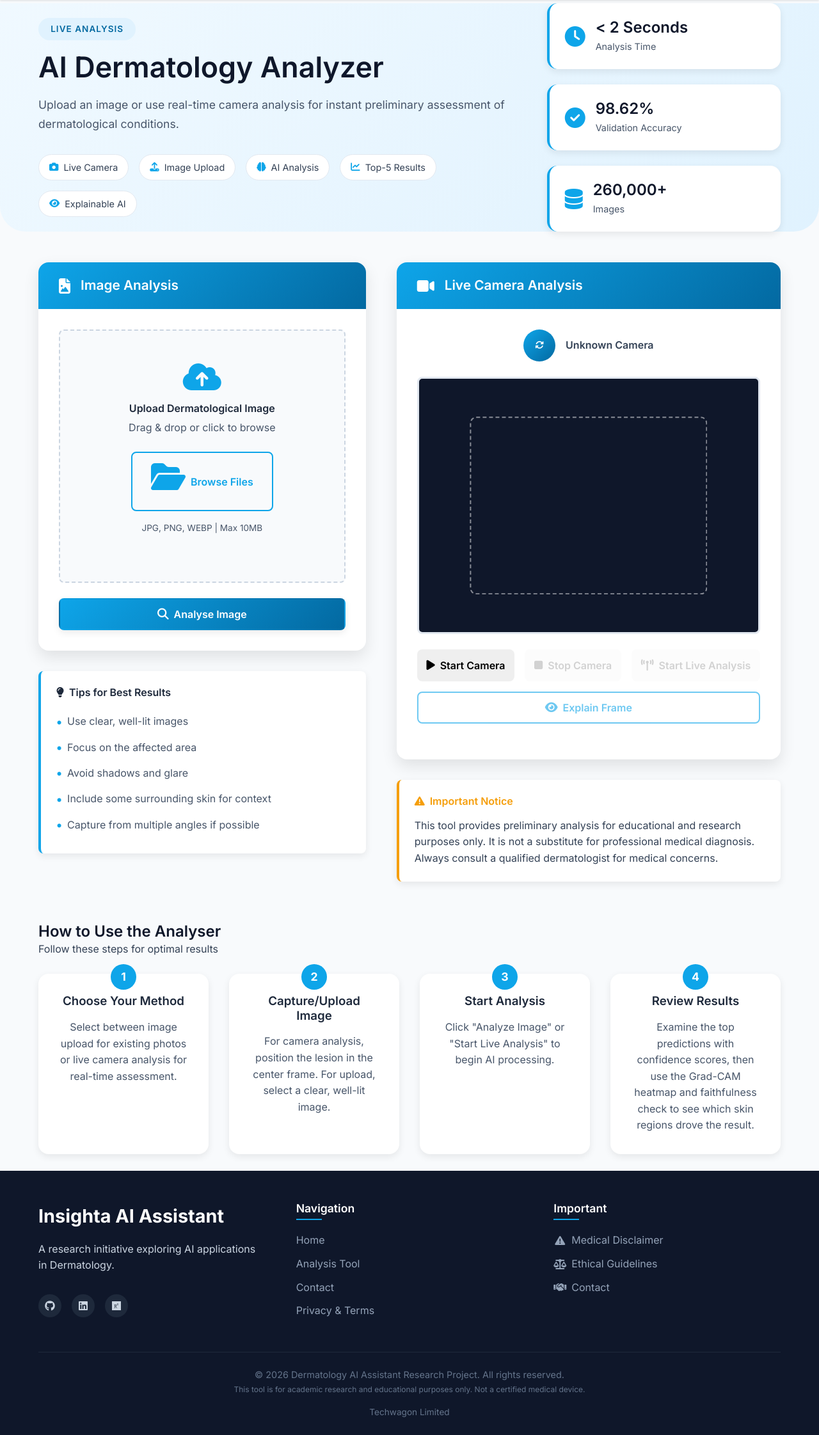
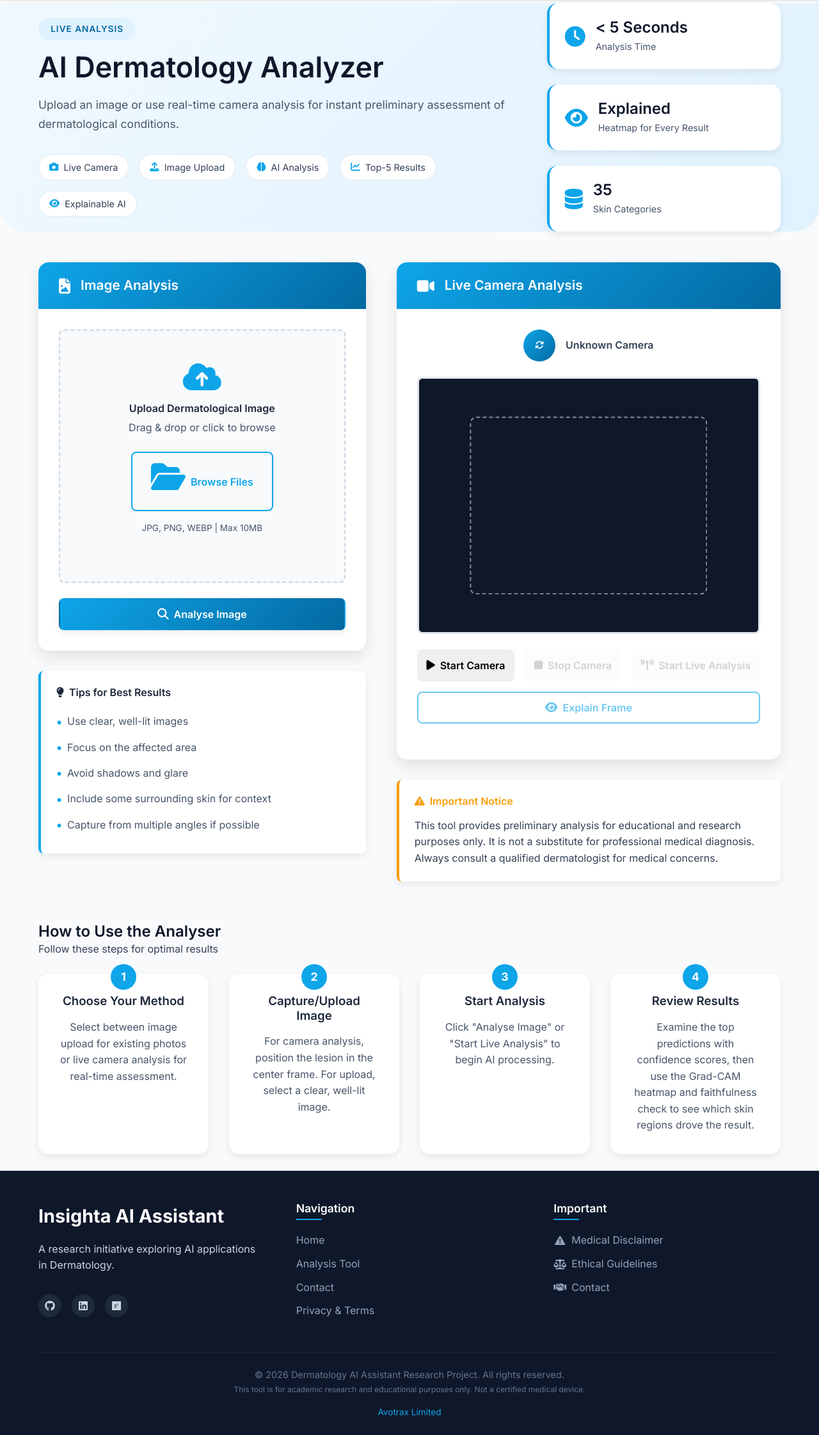
Before and after one commit to toppylawz/humandiseaserecognition, a Django app: page /analyzer/ in a window 1280 px wide. Shown: the part 75-2318 px from the top of the page at 64% size. Run offline with Django 4.2, Linux system fonts and the light colour scheme; some web fonts are replaced.

Commit message:
Simplify the explanation panel and correct site claims
- Use the Ultralytics transform for explanations so confidences match predictions exactly
- Show readable condition names and remove technical terms from the explanation panel
- Explain when hiding the highlighted area does not lower the confidence
- Fix duplicated numbering and label wrapping in the top-5 list
- Replace unsupported accuracy, image count and timing figures on the home and analyser pages
- Correct the privacy page on camera processing, cookies, contact data and server logs
- Add a performance statement to the limitations section
- Credit Avotrax Limited in the footer with a link to avotrax.co.uk

```diff
--- a/static/css/analyzer.css
+++ b/static/css/analyzer.css
@@ -500,16 +500,6 @@
     color: var(--gray-800);
 }
 
-.xai-sub-title {
-    font-size: 0.75rem;
-    font-weight: 600;
-    color: var(--secondary-color);
-    background: rgba(139, 92, 246, 0.1);
-    padding: 0.15rem 0.5rem;
-    border-radius: 999px;
-    margin-left: 0.35rem;
-    vertical-align: middle;
-}
 
 .xai-toggle {
     display: inline-flex;
@@ -534,8 +524,7 @@
 }
 
 .xai-intro,
-.xai-method-help,
-.xai-concentration {
+.xai-agreement {
     color: var(--gray-600);
     font-size: 0.92rem;
     margin: 0.5rem 0 1rem;
@@ -681,10 +670,6 @@
     font-style: italic;
 }
 
-.xai-method-help {
-    font-size: 0.82rem;
-    margin-top: 0.75rem;
-}
 
 @media (max-width: 576px) {
     .xai-faith-grid {
--- a/static/js/analyzer.js
+++ b/static/js/analyzer.js
@@ -53,6 +53,49 @@ class ToastSystem {
 
         return toast;
     }
+}
+
+// Readable names for the model's class labels
+const CLASS_DISPLAY_NAMES = {
+    'Acne And Rosacea Photos': 'Acne and rosacea',
+    'Actinic Keratosis Basal Cell Carcinoma And Other Malignant Lesions': 'Actinic keratosis, basal cell carcinoma and other malignant lesions',
+    'Atopic Dermatitis Photos': 'Atopic dermatitis',
+    'Ba  Cellulitis': 'Cellulitis (bacterial)',
+    'Ba Impetigo': 'Impetigo (bacterial)',
+    'Benign': 'Benign lesion',
+    'Bullous Disease Photos': 'Bullous disease',
+    'Cellulitis Impetigo And Other Bacterial Infections': 'Cellulitis, impetigo and other bacterial infections',
+    'Eczema Photos': 'Eczema',
+    'Exanthems And Drug Eruptions': 'Exanthems and drug eruptions',
+    'Fu Athlete Foot': "Athlete's foot (fungal)",
+    'Fu Nail Fungus': 'Nail fungus',
+    'Fu Ringworm': 'Ringworm (fungal)',
+    'Hair Loss Photos Alopecia And Other Hair Diseases': 'Hair loss, alopecia and other hair diseases',
+    'Heathy': 'Healthy skin',
+    'Herpes Hpv And Other Stds Photos': 'Herpes, HPV and other STIs',
+    'Light Diseases And Disorders Of Pigmentation': 'Light-related and pigmentation disorders',
+    'Lupus And Other Connective Tissue Diseases': 'Lupus and other connective tissue diseases',
+    'Malignant': 'Malignant lesion',
+    'Melanoma Skin Cancer Nevi And Moles': 'Melanoma, skin cancer, naevi and moles',
+    'Nail Fungus And Other Nail Disease': 'Nail fungus and other nail diseases',
+    'Pa Cutaneous Larva Migrans': 'Cutaneous larva migrans (parasitic)',
+    'Poison Ivy Photos And Other Contact Dermatitis': 'Poison ivy and other contact dermatitis',
+    'Psoriasis Pictures Lichen Planus And Related Diseases': 'Psoriasis, lichen planus and related diseases',
+    'Rashes': 'Rashes',
+    'Scabies Lyme Disease And Other Infestations And Bites': 'Scabies, Lyme disease and other infestations and bites',
+    'Seborrheic Keratoses And Other Benign Tumors': 'Seborrhoeic keratoses and other benign tumours',
+    'Systemic Disease': 'Systemic disease',
+    'Tinea Ringworm Candidiasis And Other Fungal Infections': 'Tinea, ringworm, candidiasis and other fungal infections',
+    'Urticaria Hives': 'Urticaria (hives)',
+    'Vascular Tumors': 'Vascular tumours',
+    'Vasculitis Photos': 'Vasculitis',
+    'Vi Chickenpox': 'Chickenpox (viral)',
+    'Vi Shingles': 'Shingles (viral)',
+    'Warts Molluscum And Other Viral Infections': 'Warts, molluscum and other viral infections'
+};
+
+function displayName(label) {
+    return CLASS_DISPLAY_NAMES[label] || label;
 }
 
 // Camera Manager with Front Camera Default and Better Mobile Support
@@ -682,7 +725,7 @@ class DermatologyAIApp {
         }
 
         // Show loading state
-        this.setButtonLoading(this.btnPredictUpload, true, '<i class="fas fa-spinner fa-spin"></i> Analyzing...');
+        this.setButtonLoading(this.btnPredictUpload, true, '<i class="fas fa-spinner fa-spin"></i> Analysing...');
 
         const formData = new FormData();
         formData.append("image", this.currentFile);
@@ -723,7 +766,7 @@ class DermatologyAIApp {
             this.showErrorResult(error.message, this.uploadResult);
             ToastSystem.show('Error: ' + error.message, 'error', 4000);
         } finally {
-            this.setButtonLoading(this.btnPredictUpload, false, '<i class="fas fa-search"></i> Analyze Image');
+            this.setButtonLoading(this.btnPredictUpload, false, '<i class="fas fa-search"></i> Analyse Image');
         }
     }
 
@@ -782,7 +825,7 @@ class DermatologyAIApp {
                 </h4>
                 <div style="background: #e8f5e9; padding: 20px; border-radius: 10px; border-left: 4px solid #4caf50;">
                     <div style="display: flex; justify-content: space-between; align-items: center; margin-bottom: 10px;">
-                        <span style="font-size: 1.1rem; font-weight: 600; color: #2e7d32;">${top1.label}</span>
+                        <span style="font-size: 1.1rem; font-weight: 600; color: #2e7d32;">${displayName(top1.label)}</span>
                         <span style="font-size: 1.3rem; font-weight: 700; color: #1b5e20;">${confPct}%</span>
                     </div>
                     <div class="confidence-meter">
@@ -799,10 +842,10 @@ class DermatologyAIApp {
             html += `
                 <div>
                     <h4 style="color: #2c3e50; margin-bottom: 15px;">
-                        <i class="fas fa-list-ol"></i> Differential Diagnosis (Top ${topPredictions.length})
+                        <i class="fas fa-list-ol"></i> Most Likely Conditions (Top ${topPredictions.length})
                     </h4>
                     <div style="background: #f5f5f5; padding: 20px; border-radius: 10px;">
-                        <ol style="margin: 0; padding-left: 20px;">
+                        <ol style="margin: 0; padding-left: 0; list-style: none;">
             `;
 
             topPredictions.forEach((x, index) => {
@@ -810,14 +853,14 @@ class DermatologyAIApp {
                 const barWidth = Math.min(percentage, 100);
                 html += `
                     <li style="margin-bottom: 15px; padding-bottom: 15px; border-bottom: ${index === topPredictions.length - 1 ? 'none' : '1px solid #e0e0e0'};">
-                        <div style="display: flex; justify-content: space-between; margin-bottom: 5px;">
+                        <div style="display: flex; justify-content: space-between; align-items: flex-start; gap: 12px; margin-bottom: 5px;">
                             <span style="font-weight: 600; color: #37474f;">
                                 <span style="display: inline-block; width: 24px; height: 24px; background: #3498db; color: white; border-radius: 50%; text-align: center; line-height: 24px; margin-right: 10px; font-size: 0.9rem;">
                                     ${index + 1}
                                 </span>
-                                ${x.label}
+                                ${displayName(x.label)}
                             </span>
-                            <span style="font-weight: 700; color: #455a64;">${percentage}%</span>
+                            <span style="font-weight: 700; color: #455a64; flex-shrink: 0;">${percentage}%</span>
                         </div>
                         <div class="confidence-meter">
                             <div class="confidence-fill" style="width: ${barWidth}%; background: linear-gradient(90deg, rgba(52, 152, 219, 0.8) 0%, rgba(41, 128, 185, 0.8) 100%);"></div>
@@ -829,7 +872,7 @@ class DermatologyAIApp {
             html += `
                         </ol>
                         <p style="color: #546e7a; margin-top: 15px; font-size: 0.9rem; font-style: italic;">
-                            <i class="fas fa-info-circle"></i> Differential diagnoses listed by confidence level.
+                            <i class="fas fa-info-circle"></i> Listed by model confidence. This is not a diagnosis.
                         </p>
                     </div>
                 </div>
@@ -856,32 +899,40 @@ class DermatologyAIApp {
     renderXaiPanel(xai) {
         const pct = (v) => (v * 100).toFixed(1);
         const imgs = xai.images || {};
+        const name = displayName(xai.explained_class);
         let faithHtml = '';
         let agreeHtml = '';
 
         if (xai.method_agreement) {
-            const a = xai.method_agreement;
-            agreeHtml = `<br><i class="fas fa-code-branch"></i> Grad-CAM and Occlusion agreement: <strong>${a.level}</strong> (Spearman &rho; = ${a.spearman_rho.toFixed(2)}).`;
+            const level = xai.method_agreement.level;
+            const agreeText = {
+                high: 'Both methods highlight similar areas, which makes this explanation more trustworthy.',
+                moderate: 'The two methods partly agree on the important areas.',
+                low: 'The two methods highlight different areas, so treat this heatmap as a rough guide only.'
+            }[level] || '';
+            agreeHtml = `<p class="xai-agreement"><i class="fas fa-code-branch"></i> ${agreeText}</p>`;
         }
 
         if (xai.faithfulness) {
             const f = xai.faithfulness;
-            const hiddenPct = Math.round((f.fraction_hidden || 0.2) * 100);
-            const verdictText = {
-                strong: 'Strong evidence: hiding the highlighted region removes most of the model\'s confidence, far more than hiding a random region of the same size. The model is relying on the highlighted area.',
-                moderate: 'Moderate evidence: the highlighted region matters more than a random region, but the model also uses other parts of the image.',
-                weak: 'Weak evidence: hiding the highlighted region changes the result little. The model may be using wider context, so interpret this heatmap with caution.'
-            }[f.verdict] || '';
+            const raised = f.confidence_highlight_hidden >= f.confidence_original;
+            const verdictText = raised
+                ? 'Hiding the highlighted area did not lower the confidence, so this heatmap does not explain the result well. The model is likely relying on the image as a whole.'
+                : {
+                    strong: 'Hiding the highlighted area removes most of the confidence, far more than hiding a random area. The model is relying on the highlighted area.',
+                    moderate: 'The highlighted area matters more than a random area, but the model also uses other parts of the image.',
+                    weak: 'Hiding the highlighted area changes the result only a little, so interpret this heatmap with caution.'
+                }[f.verdict] || '';
 
             faithHtml = `
                 <div class="xai-faith xai-verdict-${f.verdict}">
-                    <h5><i class="fas fa-vial"></i> Faithfulness check
+                    <h5><i class="fas fa-vial"></i> Does the heatmap explain the result?
                         <span class="xai-verdict-tag">${f.verdict}</span>
                     </h5>
                     <div class="xai-faith-grid">
-                        <div><span class="xai-num">${pct(f.confidence_original)}%</span><span class="xai-cap">Original confidence</span></div>
-                        <div><span class="xai-num">${pct(f.confidence_highlight_hidden)}%</span><span class="xai-cap">Top ${hiddenPct}% highlighted area hidden</span></div>
-                        <div><span class="xai-num">${pct(f.confidence_random_hidden)}%</span><span class="xai-cap">Random ${hiddenPct}% area hidden</span></div>
+                        <div><span class="xai-num">${pct(f.confidence_original)}%</span><span class="xai-cap">Confidence</span></div>
+                        <div><span class="xai-num">${pct(f.confidence_highlight_hidden)}%</span><span class="xai-cap">Highlighted area hidden</span></div>
+                        <div><span class="xai-num">${pct(f.confidence_random_hidden)}%</span><span class="xai-cap">Random area hidden</span></div>
                         <div><span class="xai-num">${pct(f.confidence_only_highlight)}%</span><span class="xai-cap">Only highlighted area shown</span></div>
                     </div>
                     <p class="xai-verdict-text">${verdictText}</p>
@@ -892,27 +943,26 @@ class DermatologyAIApp {
         return `
             <div class="xai-panel">
                 <div class="xai-header">
-                    <h4><i class="fas fa-eye"></i> Why this result? <span class="xai-sub-title">Explainable AI</span></h4>
+                    <h4><i class="fas fa-eye"></i> Why this result?</h4>
                     <div class="xai-toggle" role="group" aria-label="Explanation method">
                         <button type="button" class="xai-method active" data-method="gradcam">Grad-CAM</button>
                         ${imgs.occlusion_heatmap ? '<button type="button" class="xai-method" data-method="occlusion">Occlusion</button>' : ''}
                     </div>
                 </div>
                 <p class="xai-intro">
-                    The heatmap shows which parts of the image pushed the model towards
-                    <strong>${xai.explained_class}</strong>. Red and yellow areas had the strongest influence; blue areas had little.
+                    Red and yellow areas had the most influence on the result <strong>${name}</strong>; blue areas had little.
                 </p>
                 <div class="xai-images">
                     <figure>
                         <img src="${imgs.input}" alt="Image region analysed by the model">
-                        <figcaption>What the model saw (${xai.input_size}&times;${xai.input_size} centre crop)</figcaption>
+                        <figcaption>Area analysed</figcaption>
                     </figure>
                     <figure>
                         <div class="xai-stack">
                             <img src="${imgs.input}" alt="">
-                            <img class="xai-heat" src="${imgs.gradcam_heatmap}" alt="Attention heatmap" style="opacity:0.5">
+                            <img class="xai-heat" src="${imgs.gradcam_heatmap}" alt="Heatmap" style="opacity:0.5">
                         </div>
-                        <figcaption>Attention heatmap</figcaption>
+                        <figcaption>Heatmap</figcaption>
                     </figure>
                 </div>
                 <div class="xai-controls">
@@ -920,23 +970,14 @@ class DermatologyAIApp {
                         <input type="range" class="xai-opacity" min="0" max="100" value="50">
                     </label>
                     <a class="xai-download" download="explanation.jpg" href="${imgs.gradcam_overlay}">
-                        <i class="fas fa-download"></i> Save overlay
+                        <i class="fas fa-download"></i> Save image
                     </a>
                 </div>
-                <p class="xai-method-help">
-                    <strong>Grad-CAM</strong> reads the model's internal gradients; <strong>Occlusion</strong> blurs one patch at a time
-                    and measures how much the confidence falls. They work independently, so agreement between them adds trust.
-                </p>
-                <p class="xai-concentration">
-                    <i class="fas fa-bullseye"></i>
-                    ${pct(xai.concentration_top20 || 0)}% of the model's attention is concentrated in the top 20% of the image.
-                    ${agreeHtml}
-                </p>
+                ${agreeHtml}
                 ${faithHtml}
                 <p class="xai-note">
                     <i class="fas fa-info-circle"></i>
-                    Heatmaps explain how the AI model reached its output; they are not a clinical marking of the lesion.
-                    Method: ${xai.method}, ${xai.target_layer}.
+                    The heatmap shows how the AI reached its result. It is not a medical marking of the skin.
                 </p>
             </div>
         `;
--- a/templates/analyzer.html
+++ b/templates/analyzer.html
@@ -53,22 +53,22 @@
                 <div class="stat-card">
                     <i class="fas fa-clock"></i>
                     <div>
-                        <h3>&lt; 2 Seconds</h3>
+                        <h3>&lt; 5 Seconds</h3>
                         <p>Analysis Time</p>
                     </div>
                 </div>
                 <div class="stat-card">
-                    <i class="fas fa-check-circle"></i>
+                    <i class="fas fa-eye"></i>
                     <div>
-                        <h3>98.62%</h3>
-                        <p>Validation Accuracy</p>
+                        <h3>Explained</h3>
+                        <p>Heatmap for Every Result</p>
                     </div>
                 </div>
                 <div class="stat-card">
                     <i class="fas fa-database"></i>
                     <div>
-                        <h3>260,000+</h3>
-                        <p>Images</p>
+                        <h3>35</h3>
+                        <p>Skin Categories</p>
                     </div>
                 </div>
             </div>
@@ -225,7 +225,7 @@
             <div class="instruction-step">
                 <div class="step-number">3</div>
                 <h3>Start Analysis</h3>
-                <p>Click "Analyze Image" or "Start Live Analysis" to begin AI processing.</p>
+                <p>Click "Analyse Image" or "Start Live Analysis" to begin AI processing.</p>
             </div>
 
             <div class="instruction-step">
--- a/templates/base.html
+++ b/templates/base.html
@@ -122,7 +122,7 @@
                     <br><small>This tool is for academic research and educational purposes only. Not a certified medical device.</small>
                 </div>
                 <div class="footer-credits">
-                    <span>Techwagon Limited</span>
+                    <a href="https://avotrax.co.uk" target="_blank" rel="noopener">Avotrax Limited</a>
                 </div>
             </div>
         </div>
```
Also changed, not shown: classifier/xai.py (+11 -13 lines), templates/index.html (+8 -8 lines), templates/privacy.html (+10 -11 lines), 2 other files.
